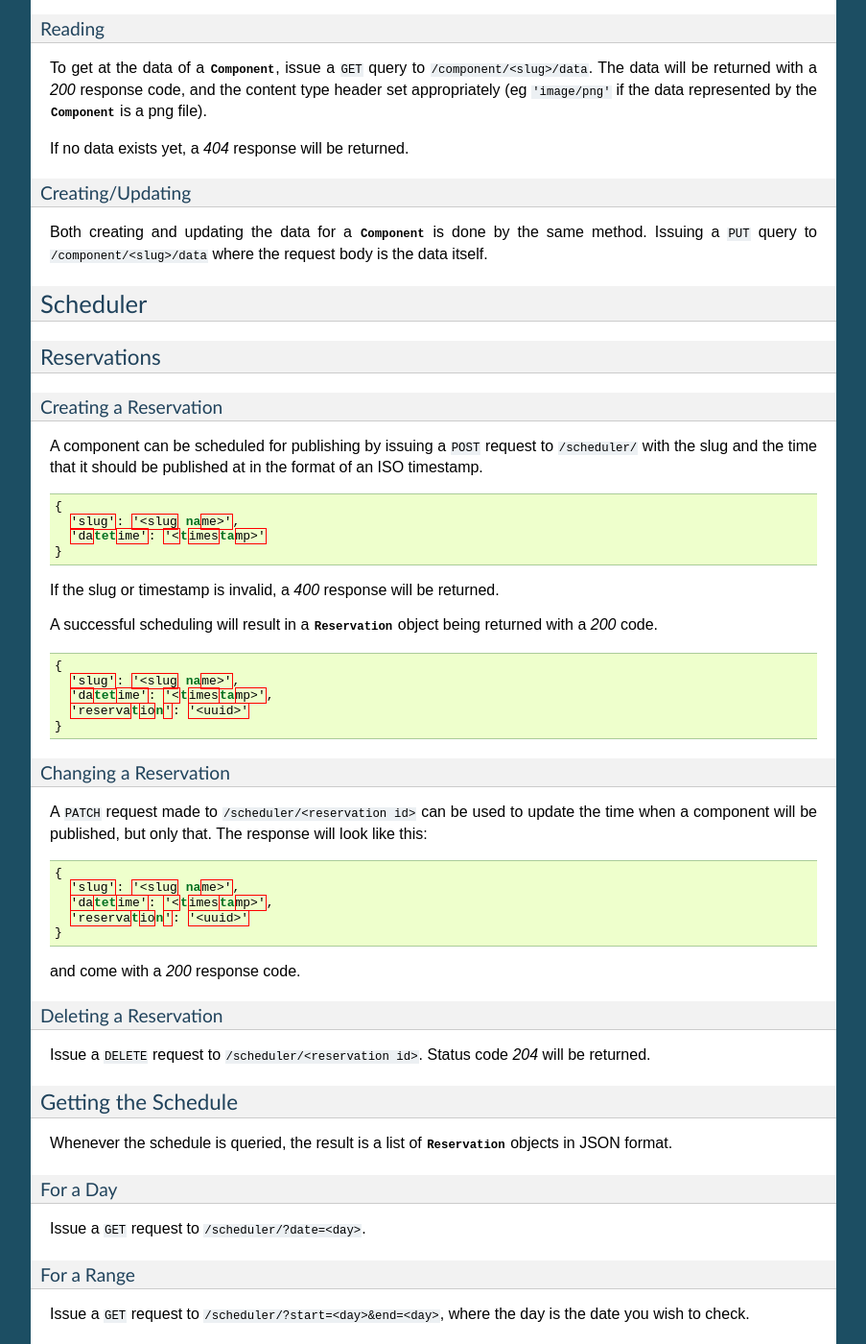
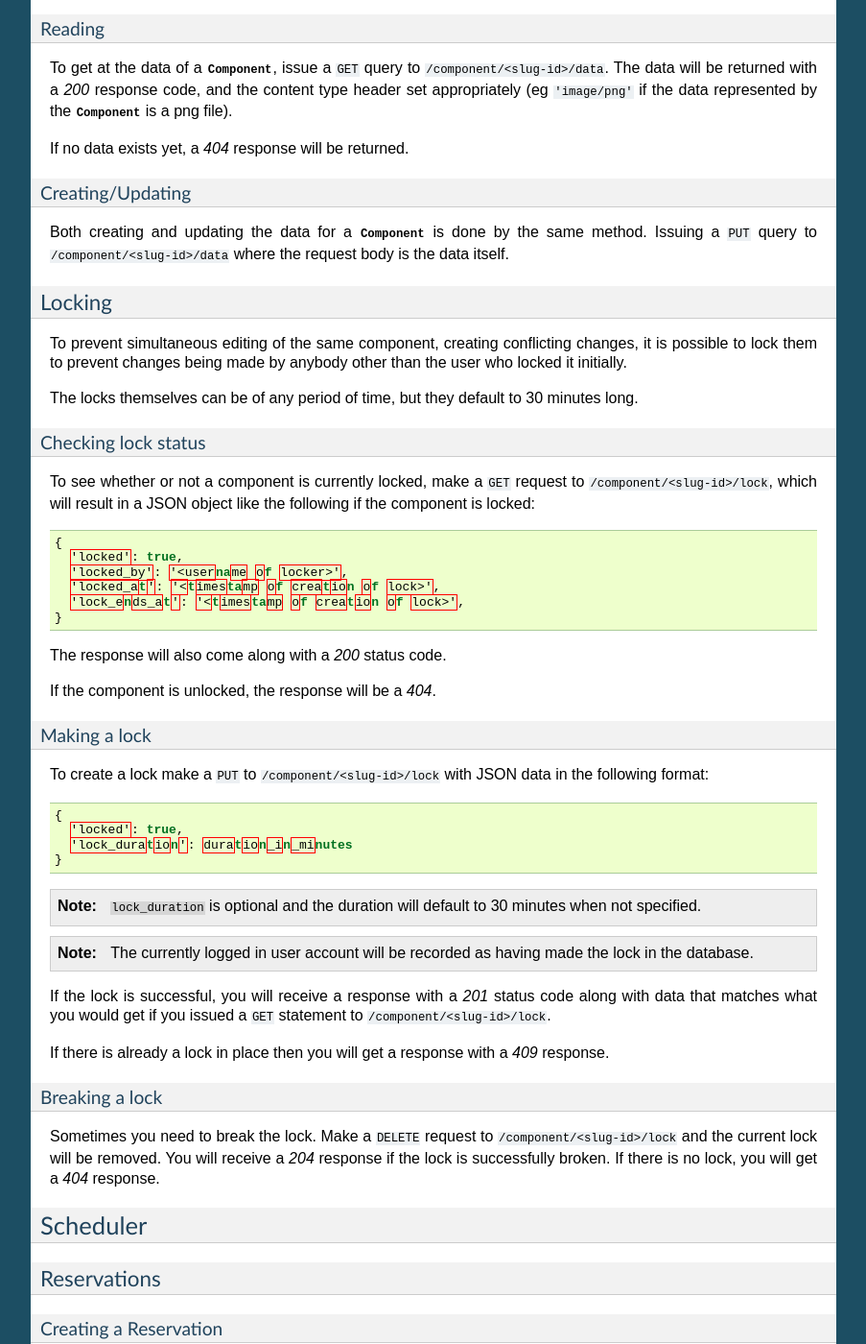
Before and after one commit to motherjones/mirrors, a Sphinx documentation site: the page built from docs/api_spec.rst, in a window 1280 px wide and 1400 px high, scrolled down 2795 px. Shown: the whole window at 96% size, without its empty margins (198-1101 px from the left). Built offline with Sphinx 7.4.7, drawn with Linux system fonts in a browser that asks for light colours; some of the changed text lies outside the part shown.

Commit message:
WEB-345 added spec for component locking API

```diff
--- a/docs/api_spec.rst
+++ b/docs/api_spec.rst
@@ -18,7 +18,7 @@ It will return a JSON object with this format:
 .. code:: json
 
  {
-   'slug': '<slug>',
+   'slug': '<slug-id>',
    'url': '<canonical URL of component>',
    'data_uri': '<canonical URL of component data>',
    'content_type': '<http content type>',
@@ -51,8 +51,8 @@ Creating
 """"""""
 
 Creating new :py:class:`Component` objects is done through a ``PUT`` request
-against ``/component/<slug-id>``, where slug-id is the (you guessed it!) desired
-slug. The minimum expected data should look like this:
+against ``/component/<slug-id>``, where slug-id is the (you guessed it!)
+desired slug. The minimum expected data should look like this:
 
 .. code:: json
 
@@ -65,7 +65,7 @@ slug. The minimum expected data should look like this:
 
 A successful operation will return a *201* response and the resource
 representation of the :py:class:`Component` currently exists in the database,
-as it would be appear if the user issued a ``GET /component/<slug>`` query.
+as it would be appear if the user issued a ``GET /component/<slug-id>`` query.
 
 If the slug provided is already in use, a *409* response will be returned.
 
@@ -93,7 +93,7 @@ current state of the :py:class:`Component`.
 Deleting
 """"""""
 Deleting a :py:class:`Component` resource is achieved by submitting a
-``DELETE`` query to ``/component/<slug>``.
+``DELETE`` query to ``/component/<slug-id>``.
 
 After a successful delete, a *204* response is returned.
 
@@ -188,9 +188,9 @@ Reading
 """""""
 
 To get at the data of a :py:class:`Component`, issue a ``GET`` query to
-``/component/<slug>/data``. The data will be returned with a *200* response
-code, and the content type header set appropriately (eg ``'image/png'`` if the data
-represented by the :py:class:`Component` is a png file).
+``/component/<slug-id>/data``. The data will be returned with a *200* response
+code, and the content type header set appropriately (eg ``'image/png'`` if the
+data represented by the :py:class:`Component` is a png file).
 
 If no data exists yet, a *404* response will be returned.
 
@@ -198,8 +198,76 @@ Creating/Updating
 """""""""""""""""
 
 Both creating and updating the data for a :py:class:`Component` is done by the
-same method. Issuing a ``PUT`` query to ``/component/<slug>/data`` where the
+same method. Issuing a ``PUT`` query to ``/component/<slug-id>/data`` where the
 request body is the data itself.
+
+
+Locking
+^^^^^^^
+
+To prevent simultaneous editing of the same component, creating conflicting
+changes, it is possible to lock them to prevent changes being made by anybody
+other than the user who locked it initially.
+
+The locks themselves can be of any period of time, but they default to 30
+minutes long.
+
+Checking lock status
+""""""""""""""""""""
+
+To see whether or not a component is currently locked, make a ``GET`` request
+to ``/component/<slug-id>/lock``, which will result in a JSON object like the
+following if the component is locked:
+
+.. code:: json
+
+ {
+   'locked': true,
+   'locked_by': '<username of locker>',
+   'locked_at': '<timestamp of creation of lock>',
+   'lock_ends_at': '<timestamp of creation of lock>',
+ }
+
+The response will also come along with a *200* status code.
+
+If the component is unlocked, the response will be a *404*.
+
+
+Making a lock
+"""""""""""""
+
+To create a lock make a ``PUT`` to ``/component/<slug-id>/lock`` with JSON data in
+the following format:
+
+.. code:: json
+
+  {
+    'locked': true,
+    'lock_duration': duration_in_minutes
+  }
+
+
+.. note:: ``lock_duration`` is optional and the duration will default to 30
+          minutes when not specified.
+
+.. note:: The currently logged in user account will be recorded as having made
+          the lock in the database.
+
+If the lock is successful, you will receive a response with a *201* status code
+along with data that matches what you would get if you issued a ``GET``
+statement to ``/component/<slug-id>/lock``.
+
+If there is already a lock in place then you will get a response with a *409*
+response.
+
+Breaking a lock
+"""""""""""""""
+
+Sometimes you need to break the lock. Make a ``DELETE`` request to
+``/component/<slug-id>/lock`` and the current lock will be removed. You will
+receive a *204* response if the lock is successfully broken. If there is no
+lock, you will get a *404* response.
+
 
 Scheduler
 ---------
```
